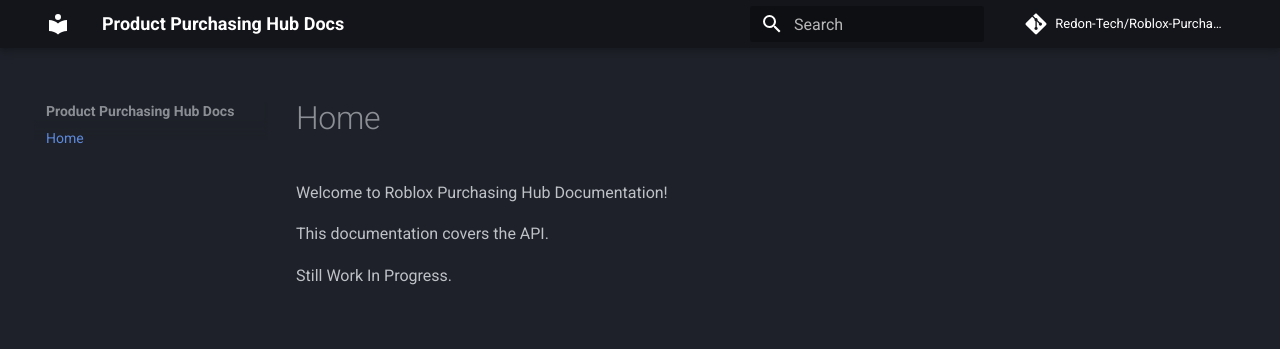
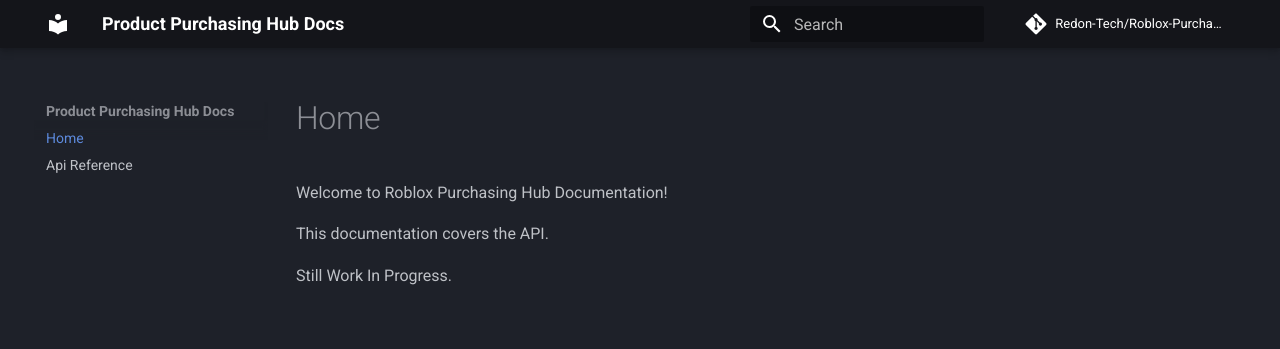
Before and after one commit to Redon-Tech/RPH-Docs, an MkDocs documentation site: the page built from docs/index.md, in a window 1280 px wide. Shown: the top 349 px of the page. Built offline with MkDocs 1.6.1 and Material for MkDocs 9.7.7, drawn with Linux system fonts in a browser that asks for light colours; comment, search, counter and statistics services are not loaded.

Commit message:
Update nav

```diff
--- a/mkdocs.yml
+++ b/mkdocs.yml
@@ -6,6 +6,7 @@
 repo_url: 'https://github.com/Redon-Tech/Roblox-Purchasing-Hub/'
 nav:
     - Home: index.md
+    - Api Reference: api-reference.md
 theme:
   name: 'material'
   palette:
```
